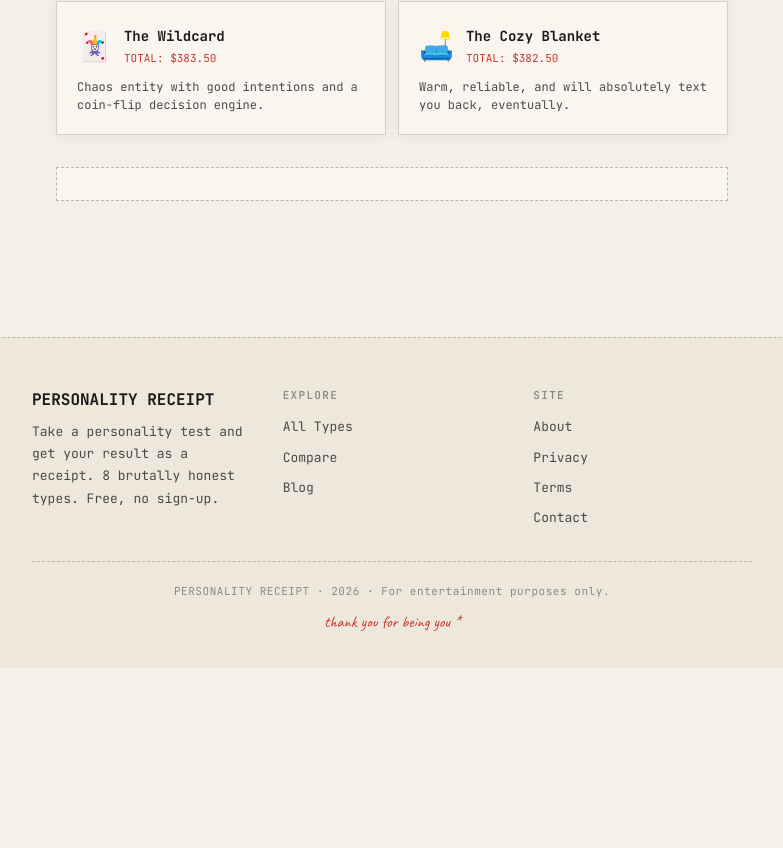
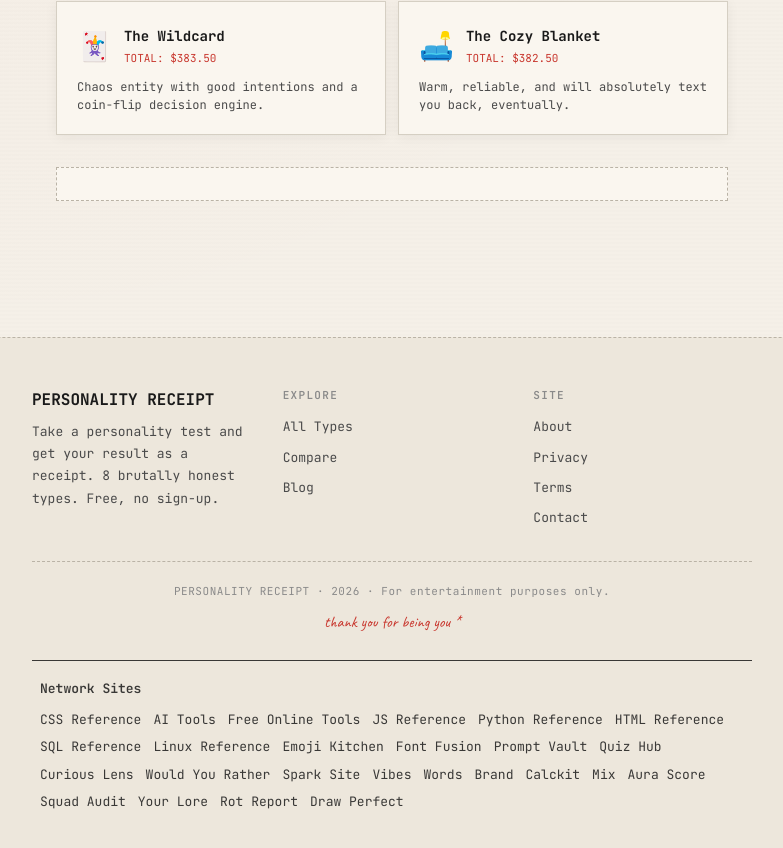
Before and after one commit to pengcc001-netizen/personality-receipt, a React (Vite) app: page / in a window 1280 px wide. Shown: the part 1665-2513 px from the top of the page, without its empty margins (248-1031 px from the left). Before the commit the page ends 2333 px from the top, so only its background shows below. Built offline with nearby package versions, Linux system fonts and the light colour scheme.

Commit message:
feat(seo): add sister-site cross-linking network for domain authority

```diff
--- a/src/App.tsx
+++ b/src/App.tsx
@@ -186,6 +186,40 @@
               thank you for being you *
             </p>
           </div>
+          <div style={{borderTop:'1px solid currentColor',padding:'16px 8px',marginTop:'24px',fontSize:'13px',lineHeight:1.8,opacity:0.85}}>
+            <div style={{fontWeight:600,marginBottom:'8px'}}>Network Sites</div>
+            <div style={{display:'flex',flexWrap:'wrap',gap:'4px 12px'}}>
+              {[
+                {name:'CSS Reference',url:'https://csskey.com',desc:'Complete CSS property, selector & function reference'},
+                {name:'AI Tools',url:'https://ai.csskey.com',desc:'40+ free AI-powered online tools'},
+                {name:'Free Online Tools',url:'https://tools.aiprh.com',desc:'160+ free utility tools and calculators'},
+                {name:'JS Reference',url:'https://js.csskey.com',desc:'JavaScript API reference with examples'},
+                {name:'Python Reference',url:'https://python.csskey.com',desc:'Python standard library reference'},
+                {name:'HTML Reference',url:'https://html.csskey.com',desc:'HTML element and attribute reference'},
+                {name:'SQL Reference',url:'https://sql.csskey.com',desc:'SQL syntax reference for multiple databases'},
+                {name:'Linux Reference',url:'https://linux.csskey.com',desc:'Linux command reference and examples'},
+                {name:'Emoji Kitchen',url:'https://emoji.csskey.com',desc:'Mix and create custom emoji combinations'},
+                {name:'Font Fusion',url:'https://font.csskey.com',desc:'Google Fonts preview and pairing tool'},
+                {name:'Prompt Vault',url:'https://prompt.csskey.com',desc:'Curated AI prompt library'},
+                {name:'Quiz Hub',url:'https://quiz.csskey.com',desc:'Interactive quizzes on programming topics'},
+                {name:'Curious Lens',url:'https://curious.csskey.com',desc:'Daily curious facts and trivia'},
+                {name:'Would You Rather',url:'https://wyr.csskey.com',desc:'Fun would-you-rather questions game'},
+                {name:'Spark Site',url:'https://spark.csskey.com',desc:'Creative writing prompts and ideas'},
+                {name:'Vibes',url:'https://vibes.csskey.com',desc:'Mood and aesthetic content generator'},
+                {name:'Words',url:'https://words.csskey.com',desc:'Word tools and language games'},
+                {name:'Brand',url:'https://brand.csskey.com',desc:'Brand name and logo idea generator'},
+                {name:'Calckit',url:'https://calc.csskey.com',desc:'Collection of free online calculators'},
+                {name:'Mix',url:'https://mix.csskey.com',desc:'Content mixing and blending tools'},
+                {name:'Aura Score',url:'https://aura.csskey.com',desc:'Personal energy and aura reading'},
+                {name:'Squad Audit',url:'https://squad.csskey.com',desc:'Team and squad analysis tools'},
+                {name:'Your Lore',url:'https://lore.csskey.com',desc:'Personal story and lore generator'},
+                {name:'Rot Report',url:'https://rot.csskey.com',desc:'Daily rot and decay content'},
+                {name:'Draw Perfect',url:'https://draw.csskey.com',desc:'Drawing and sketching tools'},
+              ].map(s=>(
+                <a key={s.url} href={s.url} target="_blank" rel="noopener noreferrer" title={s.desc} style={{color:'inherit',textDecoration:'none'}}>{s.name}</a>
+              ))}
+            </div>
+          </div>
         </div>
       </footer>
 
```
